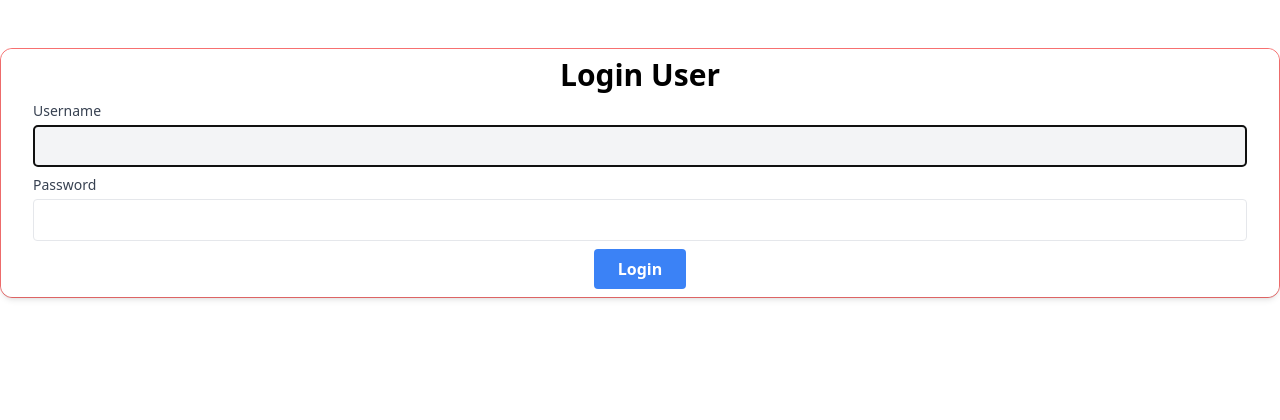
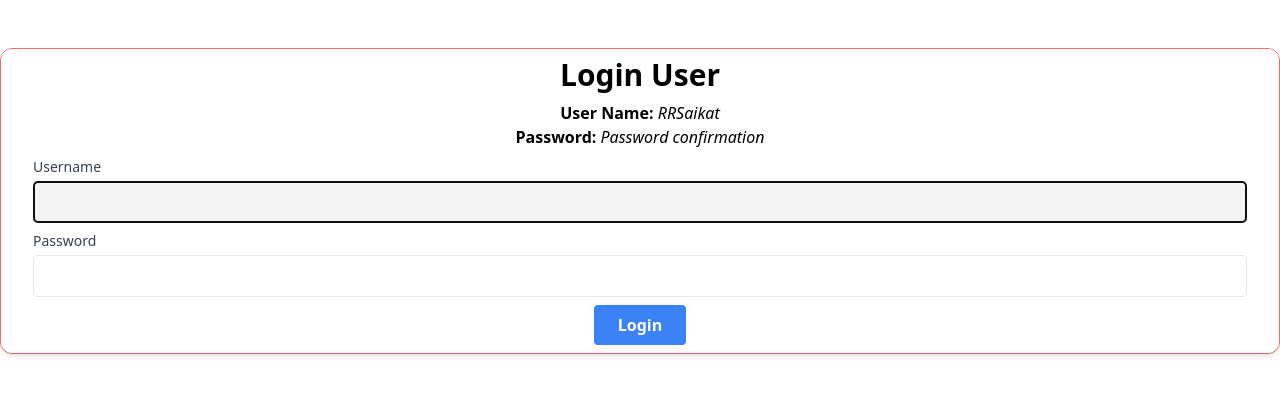
Before and after one commit to RafiurRahmanSaikat/library_management, a Django app: page /accounts/login/ in a window 1280 px wide. Shown: the part 96-516 px from the top of the page. Run offline with Django 5.2, Linux system fonts and the light colour scheme; parts of the project's set-up code (start-up, migrations or seed data) failed here and were passed over.

Commit message:
username password reveled

```diff
--- a/accounts/templates/accounts/user_registration.html
+++ b/accounts/templates/accounts/user_registration.html
@@ -14,6 +14,9 @@
 
       <div class="bg-white px-8 py-2 rounded-xl shadow-md">
         <h1 class="font-bold text-3xl text-center mb-2">{{ title|title }} User</h1>
+        <h3 class="text-center font-bold">User Name: <span class="italic font-normal">{{ user }}</span></h3>
+        <h3 class="text-center font-bold">Password: <span class="italic font-normal">{{ userPass }}</span></h3>
+
         <form method="post" class="space-y-2">
           {% csrf_token %}
 
--- a/accounts/views.py
+++ b/accounts/views.py
@@ -38,11 +38,13 @@ class UserRegistrationView(FormView):
 
 class UserLoginView(LoginView):
     template_name = "accounts/user_registration.html"
-    form_class = UserLoginForm  # Specify the form class
+    form_class = UserLoginForm
 
     def get_context_data(self, **kwargs):
         context = super().get_context_data(**kwargs)
         context["title"] = "login"
+        context["user"] = "RRSaikat"
+        context["userPass"] = "Password confirmation"
         return context
 
     def get_success_url(self):
@@ -56,7 +58,7 @@ class UserLogoutView(LogoutView):
         return reverse_lazy("home")
 
 
-class UserProfileUpdateView(View):
+class UserProfileUpdateView(LoginRequiredMixin, View):
     template_name = "accounts/user_registration.html"
 
     def get(self, request):
```
